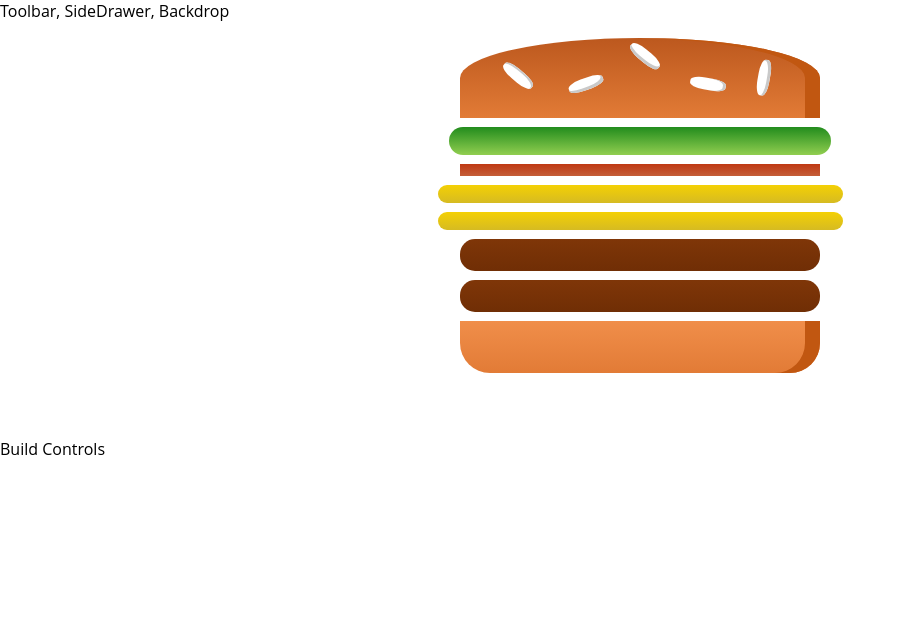
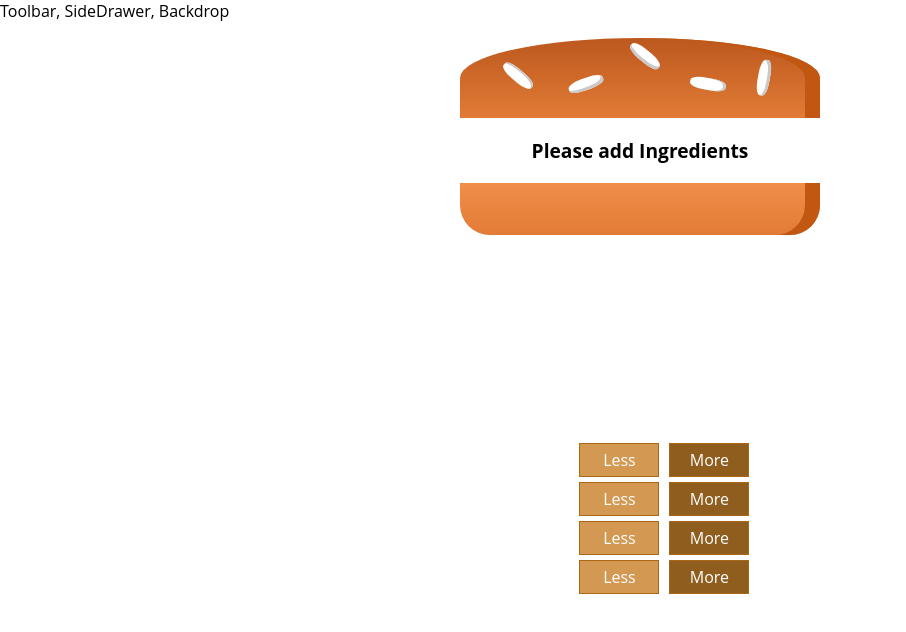
Before and after one commit to jenseneducation-fredrik-blomberglarsson/burger-builder-react, a React app: page / in a window 1280 px wide. Shown: the top 632 px of the page, without its empty margins (0-906 px from the left). Built offline with nearby package versions, Linux system fonts and the light colour scheme.

Commit message:
Added functionality for adding & removing ingredients

```diff
--- /dev/null
+++ b/src/components/Burger/BuildControls/BuildControl/BuildControl.css
@@ -0,0 +1,60 @@
+.BuildControl {
+  display: flex;
+  justify-content: space-around;
+  justify-content: center;
+  align-items: center;
+  margin: 5px 0;
+  margin-right: 4%;
+}
+
+.BuildControl button {
+  display: block;
+  font: inherit;
+  padding: 5px;
+  margin: 0 5px;
+  width: 80px;
+  border: 1px solid #aa6817;
+  cursor: pointer;
+  outline: none;
+}
+
+.BuildControl button:disabled {
+  background-color: #ac9980;
+  border: 1px solid #7e7365;
+  color: #ccc;
+  cursor: default;
+}
+
+.BuildControl button:hover:disabled {
+  background-color: #ac9980;
+  color: #ccc;
+  cursor: not-allowed;
+}
+
+.Label {
+  padding: 10px;
+  font-weight: bold;
+  width: 80px;
+}
+
+.BuildControl .Less {
+  background-color: #d39952;
+  color: white;
+}
+
+.BuildControl .More {
+  background-color: #8f5e1e;
+  color: white;
+}
+
+.BuildControl .Less:hover,
+.BuildControl .Less:active {
+  background-color: #daa972;
+  color: white;
+}
+
+.BuildControl .More:hover,
+.BuildControl .More:active {
+  background-color: #99703f;
+  color: white;
+}
--- /dev/null
+++ b/src/components/Burger/BuildControls/BuildControl/BuildControl.js
@@ -0,0 +1,13 @@
+import React from 'react';
+
+import classes from './BuildControl.css';
+
+const buildControl = (props) => (
+    <div className={classes.BuildControl}>
+        <div className={classes.Label}>{props.ingredientLabel}</div>
+        <button className={classes.Less} onClick={props.removed}>Less</button>
+        <button className={classes.More} onClick={props.added}>More</button>
+    </div>
+);
+
+export default buildControl;
--- /dev/null
+++ b/src/components/Burger/BuildControls/BuildControls.css
@@ -0,0 +1,10 @@
+.BuildControls {
+  width: 100%;
+  background-color: #cf8f2e;
+  display: flex;
+  flex-flow: column;
+  align-items: center;
+  box-shadow: 0 2px 1px #ccc;
+  margin: auto;
+  padding: 10px 0;
+}
--- /dev/null
+++ b/src/components/Burger/BuildControls/BuildControls.js
@@ -0,0 +1,25 @@
+import React from 'react';
+
+import classes from './BuildControls.css';
+import BuildControl from './BuildControl/BuildControl';
+
+const controls = [
+    { label: 'Salad', type: 'salad' },
+    { label: 'Bacon', type: 'bacon' },
+    { label: 'Cheese', type: 'cheese' },
+    { label: 'Meat', type: 'meat' },
+]
+
+const buildControls = (props) => (
+    <div className={classes.BuildControl}>
+        {controls.map(ctrl => (
+            <BuildControl
+            key={ctrl.label}
+            label={ctrl.label}
+            added={() => props.ingredientAdded(ctrl.type)}
+            removed={() => props.ingredientRemoved(ctrl.type)} />
+        ))}
+    </div>
+);
+
+export default buildControls;
--- a/src/containers/BurgerBuilder/BurgerBuilder.js
+++ b/src/containers/BurgerBuilder/BurgerBuilder.js
@@ -2,22 +2,64 @@
 
 import Aux from '../../hoc/Auxiliary';
 import Burger from '../../components/Burger/Burger';
+import BuildControls from '../../components/Burger/BuildControls/BuildControls';
+
+const INGREDIENT_PRICES = {
+    salad: 0.5,
+    cheese: 0.4,
+    meat: 1.3,
+    bacon: 0.7
+};
 
 class BurgerBuilder extends Component {
     state = {
         ingredients: {
-            salad: 1,
-            bacon: 1,
-            cheese: 2,
-            meat: 2
+            salad: 0,
+            bacon: 0,
+            cheese: 0,
+            meat: 0
+        },
+        totalPrice: 4
+    }
+
+    addIngredientHandler = (type) => {
+        const oldCount = this.state.ingredients[type];
+        const updatedCount = oldCount +1;
+        const updatedIngredients = {
+            ...this.state.ingredients
         }
+        updatedIngredients[type] = updatedCount;
+        const priceAddition = INGREDIENT_PRICES[type];
+        const oldPrice = this.state.totalPrice;
+        const newPrice = oldPrice + priceAddition;
+        this.setState({totalPrice: newPrice, ingredients: updatedIngredients})
+
+    }
+
+    removeIngredientHandler = (type) => {
+        const oldCount = this.state.ingredients[type];
+        if (oldCount <= 0) {
+            return
+        }
+        const updatedCount = oldCount - 1;
+        const updatedIngredients = {
+            ...this.state.ingredients
+        }
+        updatedIngredients[type] = updatedCount;
+        const priceDeduction = INGREDIENT_PRICES[type];
+        const oldPrice = this.state.totalPrice;
+        const newPrice = oldPrice - priceDeduction;
+        this.setState({totalPrice: newPrice, ingredients: updatedIngredients})
+
     }
 
     render() {
         return (
             <Aux>
                 <Burger ingredients={this.state.ingredients}/>
-                <div>Build Controls</div>
+                <BuildControls
+                ingredientAdded={this.addIngredientHandler}
+                ingredientRemoved={this.removeIngredientHandler} />
             </Aux>
         );
     }
```
